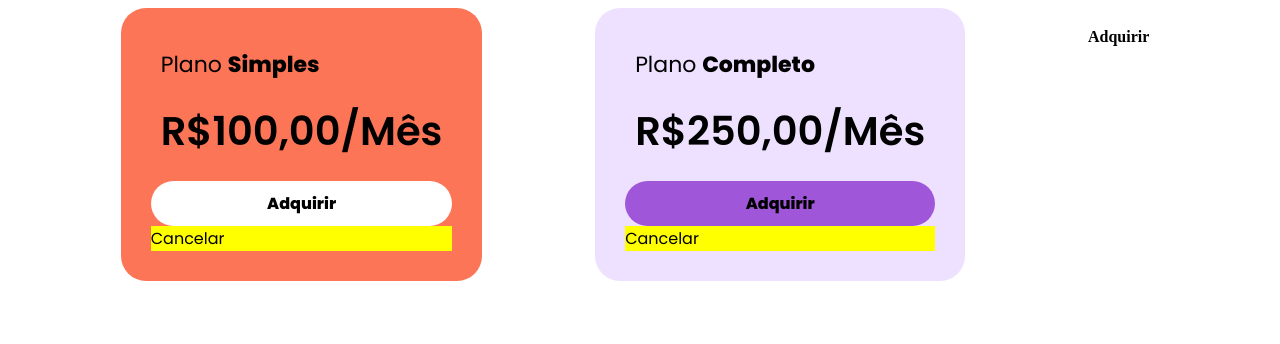
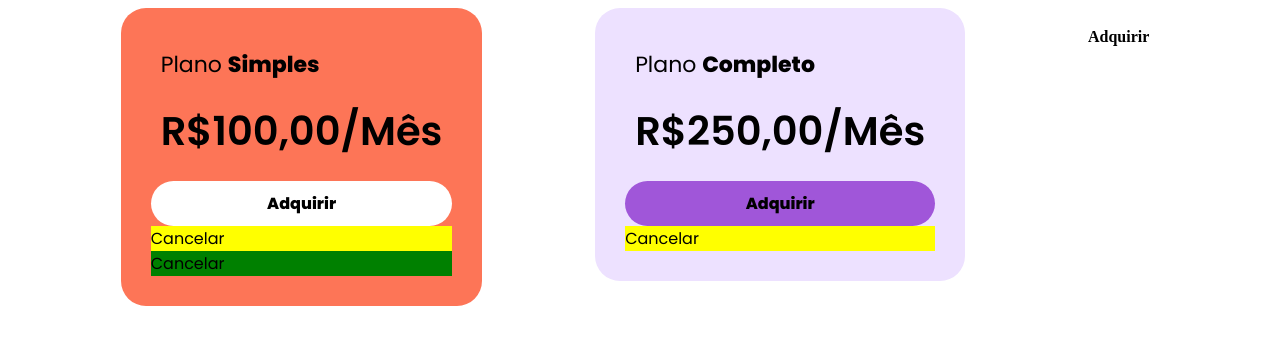
Before and after one commit to leticiareginajf/angular-1, an Angular app in the folder angular-1/: page / in a window 1280 px wide. Shown: the top 344 px of the page. Built offline with nearby package versions, Linux system fonts and the light colour scheme.

Commit message:
cancel-button no deep

```diff
--- a/angular-1/src/app/card/card.component.html
+++ b/angular-1/src/app/card/card.component.html
@@ -3,4 +3,5 @@
     <div class="card__price card__item">R${{plano.infos?.preco}},00/Mês</div>
     <app-card-button></app-card-button>
     <app-card-button-cancel id="cancel-button"></app-card-button-cancel>
+    <app-card-button-cancel></app-card-button-cancel>
 </div>
--- a/angular-1/src/app/card/card.component.scss
+++ b/angular-1/src/app/card/card.component.scss
@@ -21,12 +21,12 @@
     }
 }
 
-::ng-deep .card-cancel-button{
+::ng-deep #cancel-button .card-cancel-button{
 
     background-color: yellow !important;
 
 }
 
-#cancel-button .card-cancel-button {
+/*#cancel-button .card-cancel-button {
     background-color: yellow;
-  }
+  }*/
```
